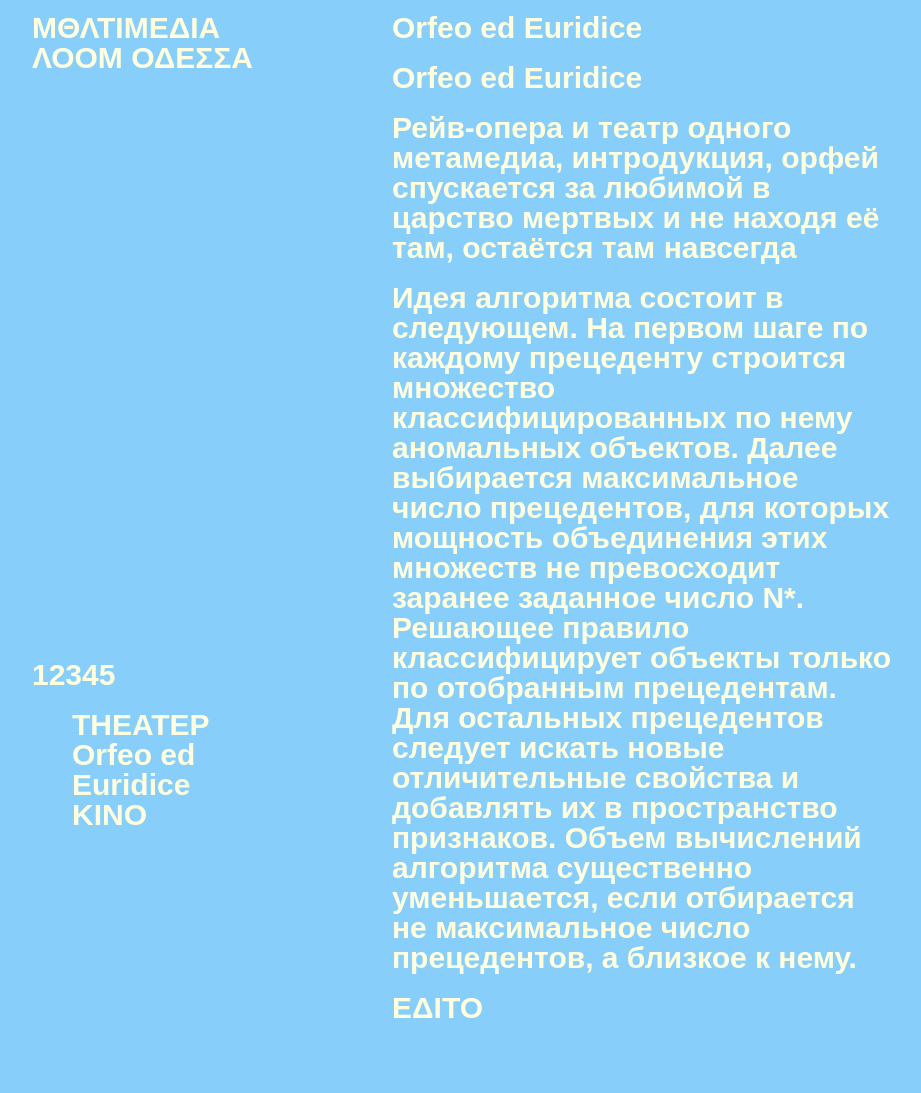
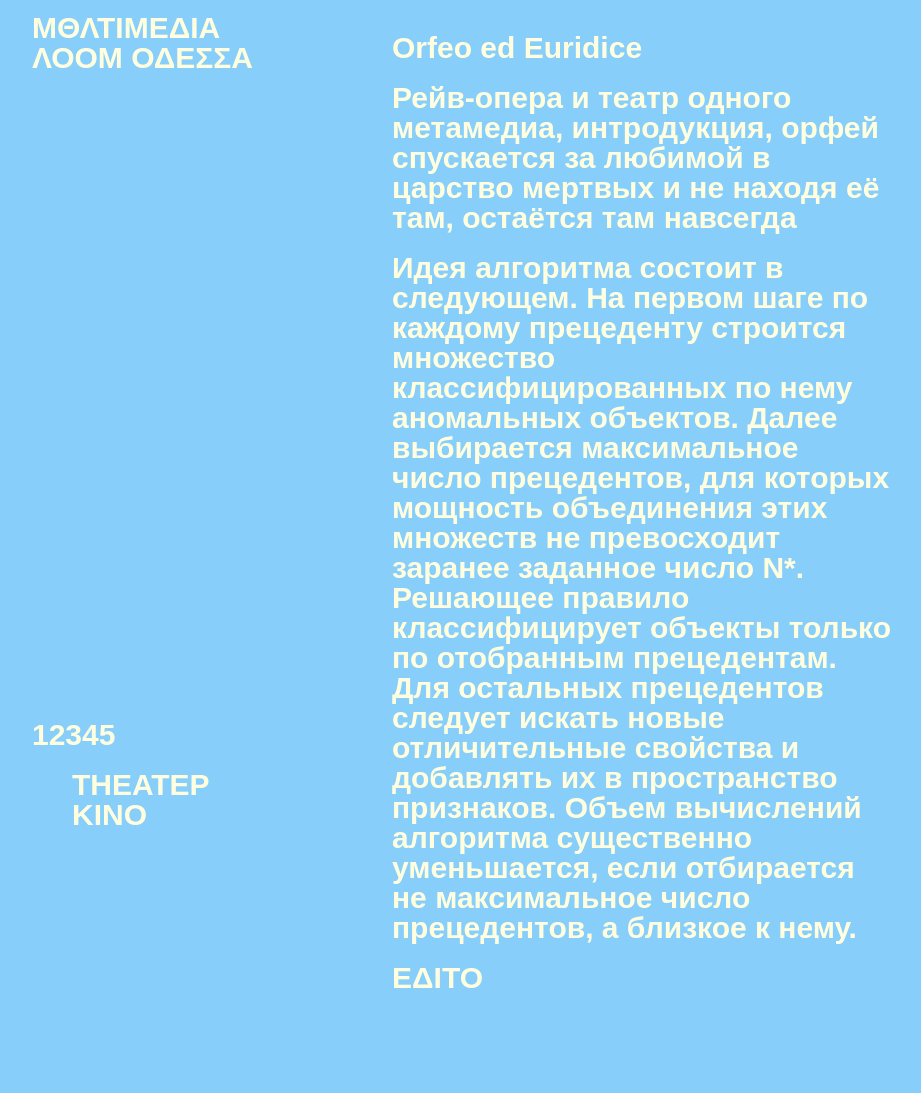
Before and after one commit to indexmod/odessa, a Jekyll site: the page built from index.md, in a window 1280 px wide. Shown: the whole page, without its empty margins (178-1099 px from the left). Built offline with Jekyll 4.4.1, drawn with Linux system fonts in a browser that asks for light colours; our own code applies the rules of GitHub Pages for plain Markdown files; after the commit the page ends 1063 px from its top, so only the background shows below that.

Commit message:
Update index.md

```diff
--- a/index.md
+++ b/index.md
@@ -2,8 +2,8 @@
 layout: default
 published: true
 ---
-# Orfeo ed Euridice
+Orfeo ed Euridice
 
-## Рейв-опера и театр одного метамедиа, интродукция, орфей спускается за любимой в царство мертвых и  не находя её там, остаётся там навсегда
+Рейв-опера и театр одного метамедиа, интродукция, орфей спускается за любимой в царство мертвых и  не находя её там, остаётся там навсегда
 
 Идея алгоритма состоит в следующем. На первом шаге по каждому прецеденту строится множество классифицированных по нему аномальных объектов. Далее выбирается максимальное число прецедентов, для которых мощность объединения этих множеств не превосходит заранее заданное число N*. Решающее правило классифицирует объекты только по отобранным прецедентам. Для остальных прецедентов следует искать новые отличительные свойства и добавлять их в пространство признаков. Объем вычислений алгоритма существенно уменьшается, если отбирается не максимальное число прецедентов, а близкое к нему.
```
